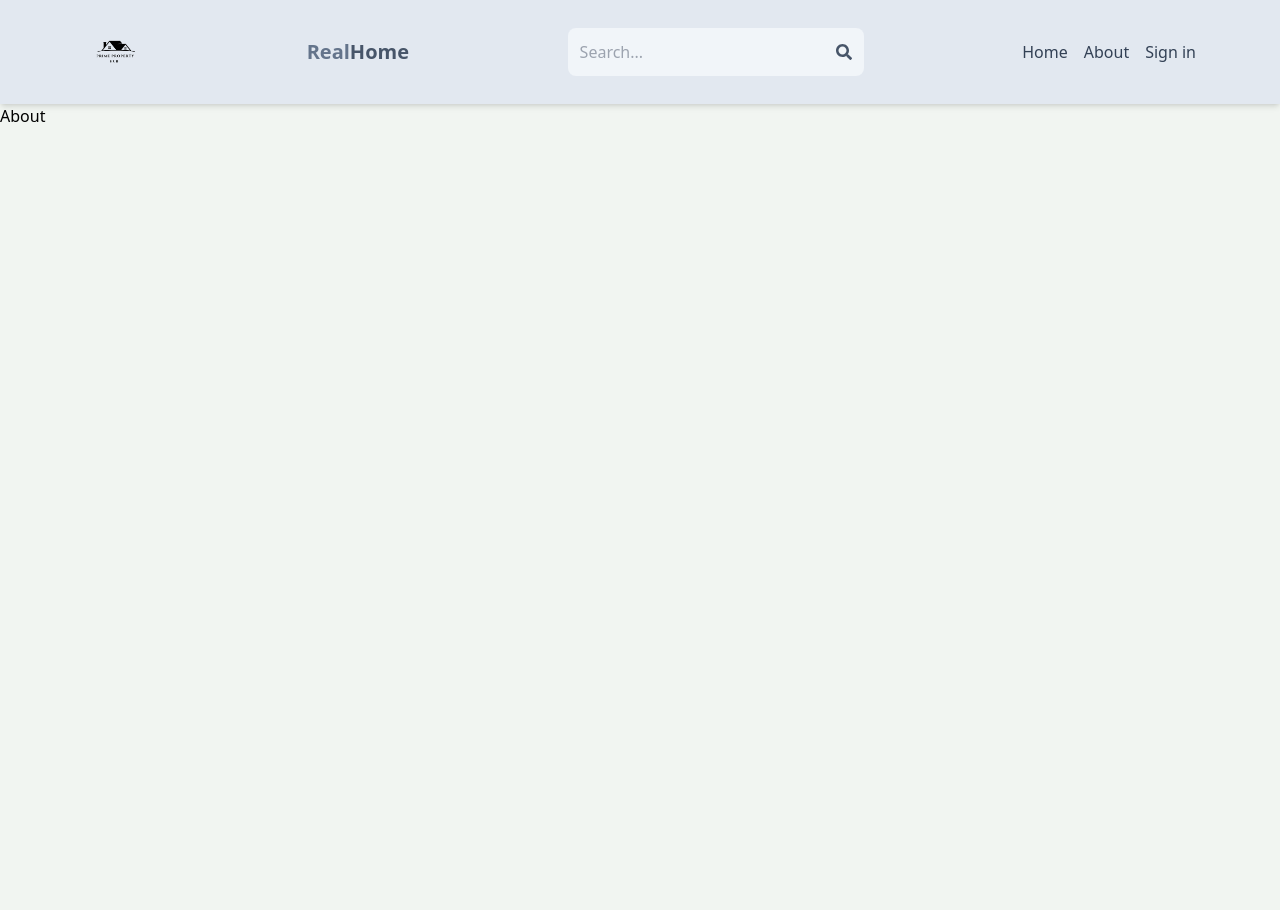
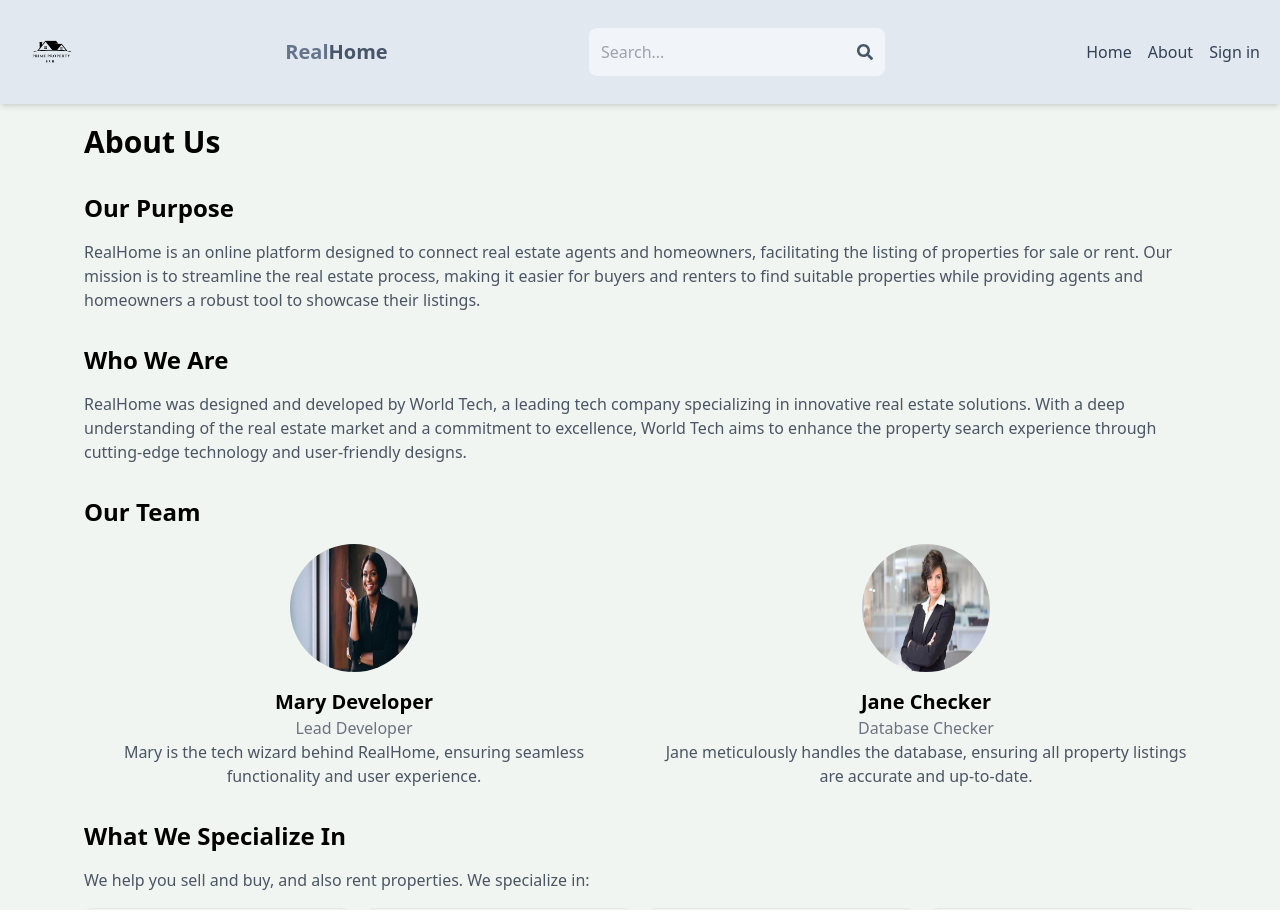
Before and after one commit to buhle-cyber/RealHome, a React (Vite) app in the folder client/: page /about in a window 1280 px wide. Shown: the top 910 px of the page. Before the commit the page ends 800 px from the top, so only its background shows below. Built offline with nearby package versions, Linux system fonts and the light colour scheme; no server answers.

Commit message:
About US page

```diff
--- a/client/src/components/Header.jsx
+++ b/client/src/components/Header.jsx
@@ -27,7 +27,7 @@ export default function Header() {
 
   return (
     <header className='bg-slate-200 shadow-md'>
-      <div className='flex justify-between items-center max-w-6xl mx-auto p-5'>
+      <div className='flex justify-between items-center max-w-8xl mx-auto p-5'>
       <img src={logo} alt='PrimePropertyHub Logo' className='h-16 w-auto'></img>
       <Link to='/'>
         <h1 className='font-bold text-sm sm:text-xl flex flex-wrap'>
--- a/client/src/pages/About.jsx
+++ b/client/src/pages/About.jsx
@@ -1,7 +1,58 @@
-import React from 'react'
+import React from 'react';
+import maryImage from '../assets/mary.jpeg';
+import janeImage from '../assets/jane.jpeg';
 
 export default function About() {
   return (
-    <div>About</div>
-  )
+    <div className='max-w-6xl mx-auto p-5'>
+      <h1 className='text-3xl font-bold mb-8'>About Us</h1>
+      <section className='mb-8'>
+        <h2 className='text-2xl font-semibold mb-4'>Our Purpose</h2>
+        <p className='text-gray-600'>
+          RealHome is an online platform designed to connect real estate agents and homeowners, facilitating the listing of properties for sale or rent. Our mission is to streamline the real estate process, making it easier for buyers and renters to find suitable properties while providing agents and homeowners a robust tool to showcase their listings.
+        </p>
+      </section>
+      <section className='mb-8'>
+        <h2 className='text-2xl font-semibold mb-4'>Who We Are</h2>
+        <p className='text-gray-600'>
+          RealHome was designed and developed by World Tech, a leading tech company specializing in innovative real estate solutions. With a deep understanding of the real estate market and a commitment to excellence, World Tech aims to enhance the property search experience through cutting-edge technology and user-friendly designs.
+        </p>
+      </section>
+      <section className='mb-8'>
+        <h2 className='text-2xl font-semibold mb-4'>Our Team</h2>
+        <div className='grid grid-cols-1 md:grid-cols-2 gap-8'>
+          <div className='flex flex-col items-center'>
+            <img src={maryImage} alt='Mary Developer' className='w-32 h-32 rounded-full mb-4' />
+            <h3 className='text-xl font-semibold'>Mary Developer</h3>
+            <p className='text-gray-500'>Lead Developer</p>
+            <p className='text-gray-600 text-center'>
+              Mary is the tech wizard behind RealHome, ensuring seamless functionality and user experience.
+            </p>
+          </div>
+          <div className='flex flex-col items-center'>
+            <img src={janeImage} alt='Jane Checker' className='w-32 h-32 rounded-full mb-4' />
+            <h3 className='text-xl font-semibold'>Jane Checker</h3>
+            <p className='text-gray-500'>Database Checker</p>
+            <p className='text-gray-600 text-center'>
+              Jane meticulously handles the database, ensuring all property listings are accurate and up-to-date.
+            </p>
+          </div>
+          {/* Add more team members as needed */}
+        </div>
+      </section>
+      <section className='mb-8'>
+        <h2 className='text-2xl font-semibold mb-4'>What We Specialize In</h2>
+        <p className='text-gray-600'>
+          We help you sell and buy, and also rent properties. We specialize in:
+        </p>
+        <div className='grid grid-cols-2 md:grid-cols-3 lg:grid-cols-4 gap-4 mt-4'>
+          {['Houses', 'Luxury Houses', 'Villas', 'Cottages', 'Beach Houses', 'Townhouses', 'Apartments', 'Flats', 'Rooms'].map((item) => (
+            <div key={item} className='border rounded-lg p-3 text-center hover:scale-105 transition-transform'>
+              {item}
+            </div>
+          ))}
+        </div>
+      </section>
+    </div>
+  );
 }
```
Also changed, not shown: client/src/assets/jane.jpeg (added), client/src/assets/mary.jpeg (added).
